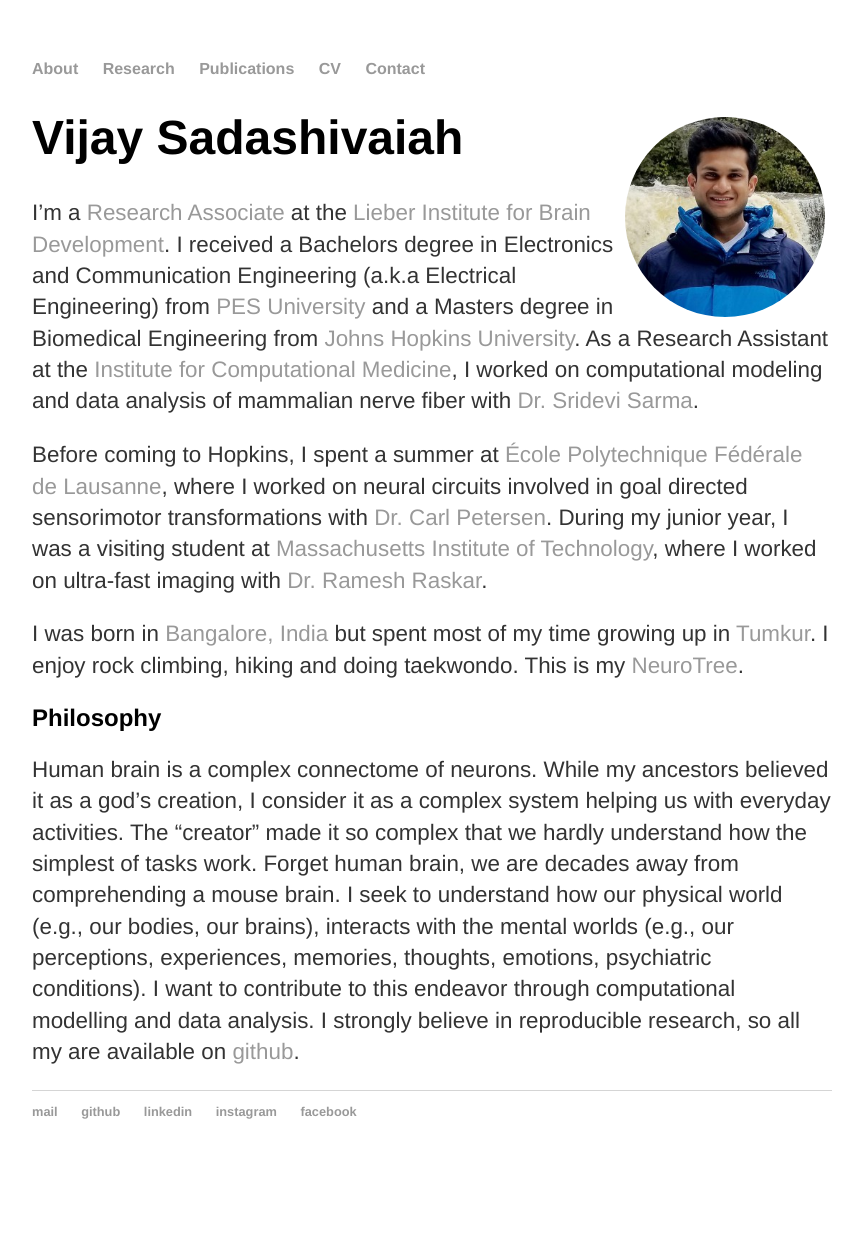
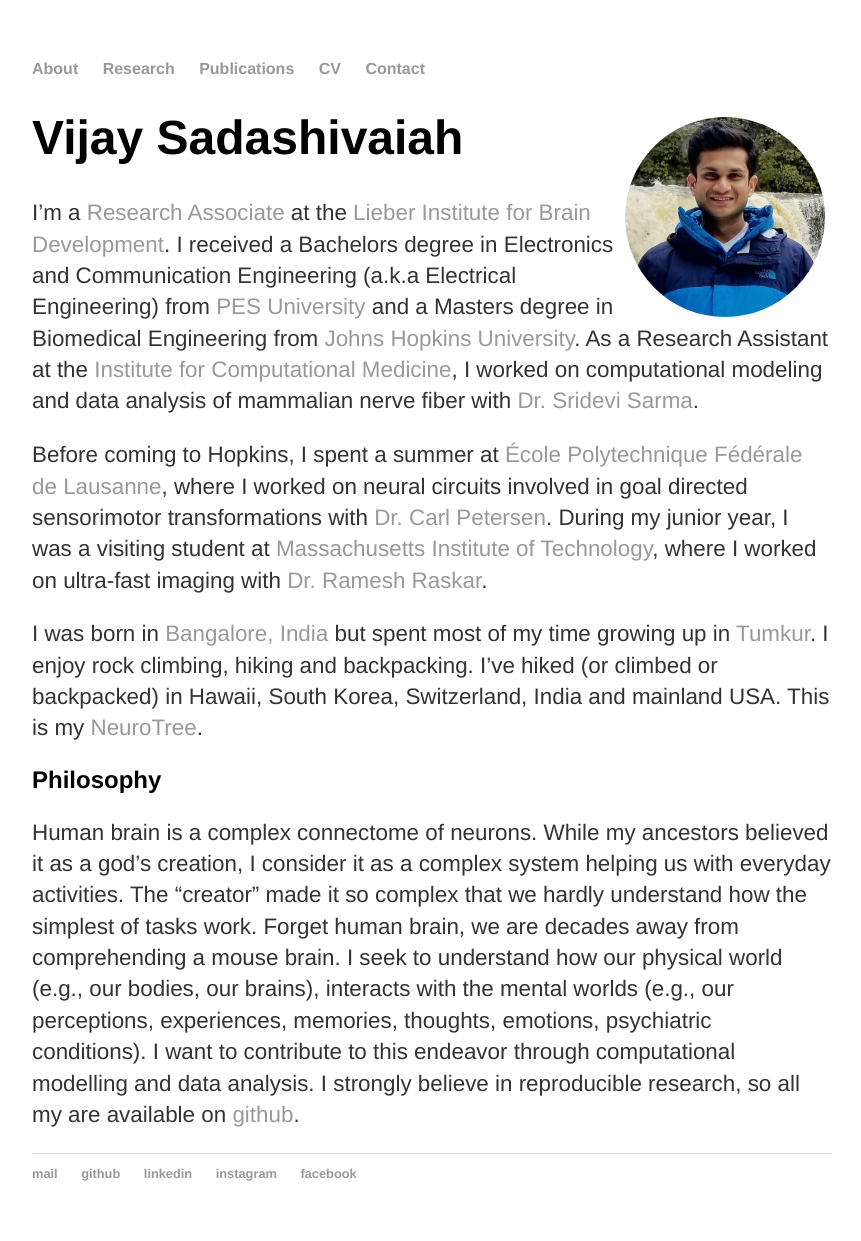
Before and after one commit to vjysd/vjysd.github.io, a Jekyll site: the page built from index.md, in a window 1280 px wide. Shown: the whole page, without its empty margins (208-1069 px from the left). Built offline with Jekyll 4.4.1, drawn with Linux system fonts in a browser that asks for light colours; comment, search, counter and statistics services are not loaded; before the commit the page ends 1179 px from its top, so only the background shows below that.

Commit message:
Updated About

```diff
--- a/index.md
+++ b/index.md
@@ -11,7 +11,7 @@
 
 Before coming to Hopkins, I spent a summer at [École Polytechnique Fédérale de Lausanne](https://epfl.ch), where I worked on neural circuits involved in goal directed sensorimotor transformations with [Dr. Carl Petersen](https://people.epfl.ch/carl.petersen/bio?lang=en&cvlang=en). During my junior year, I was a visiting student at [Massachusetts Institute of Technology](http://web.mit.edu/), where I worked on ultra-fast imaging with [Dr. Ramesh Raskar](http://raskar.info).
 
-I was born in [Bangalore, India](https://en.wikipedia.org/wiki/Bangalore) but spent most of my time growing up in [Tumkur](https://en.wikipedia.org/wiki/Tumkur). I enjoy rock climbing, hiking and doing taekwondo. This is my [NeuroTree](https://neurotree.org/neurotree/tree.php?pid=184853).
+I was born in [Bangalore, India](https://en.wikipedia.org/wiki/Bangalore) but spent most of my time growing up in [Tumkur](https://en.wikipedia.org/wiki/Tumkur). I enjoy rock climbing, hiking and backpacking. I've hiked (or climbed or backpacked) in Hawaii, South Korea, Switzerland, India and mainland USA. This is my [NeuroTree](https://neurotree.org/neurotree/tree.php?pid=184853).
 
 ## Philosophy
 
```
